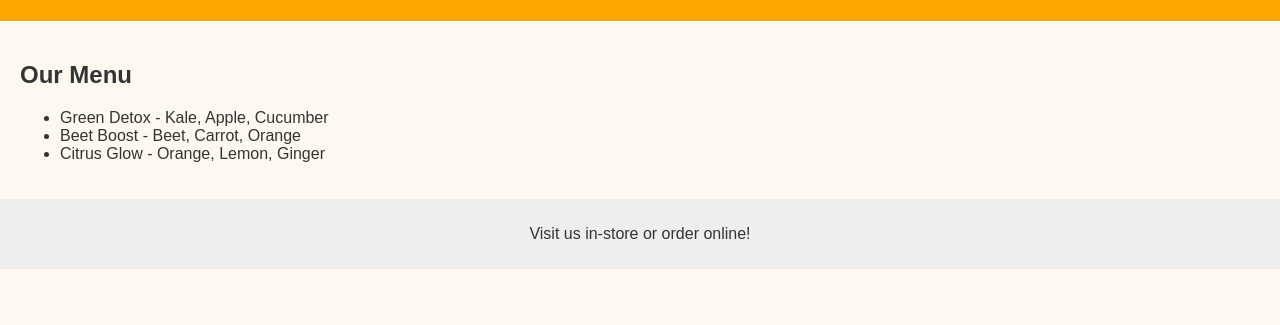
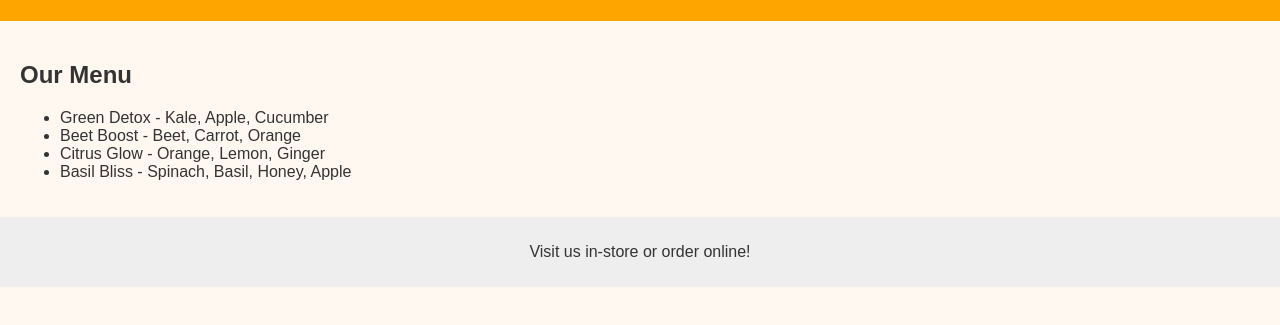
Before and after one commit to ob182/Juice-Website_Nowhere-, a plain HTML site: page index.html in a window 1280 px wide. Shown: the part 99-424 px from the top of the page. Drawn offline with Linux system fonts and the light colour scheme.

Commit message:
Update index.html

```diff
--- a/index.html
+++ b/index.html
@@ -17,6 +17,7 @@
       <li>Green Detox - Kale, Apple, Cucumber</li>
       <li>Beet Boost - Beet, Carrot, Orange</li>
       <li>Citrus Glow - Orange, Lemon, Ginger</li>
+      <li>Basil Bliss - Spinach, Basil, Honey, Apple</li>
     </ul>
   </section>
 
```
